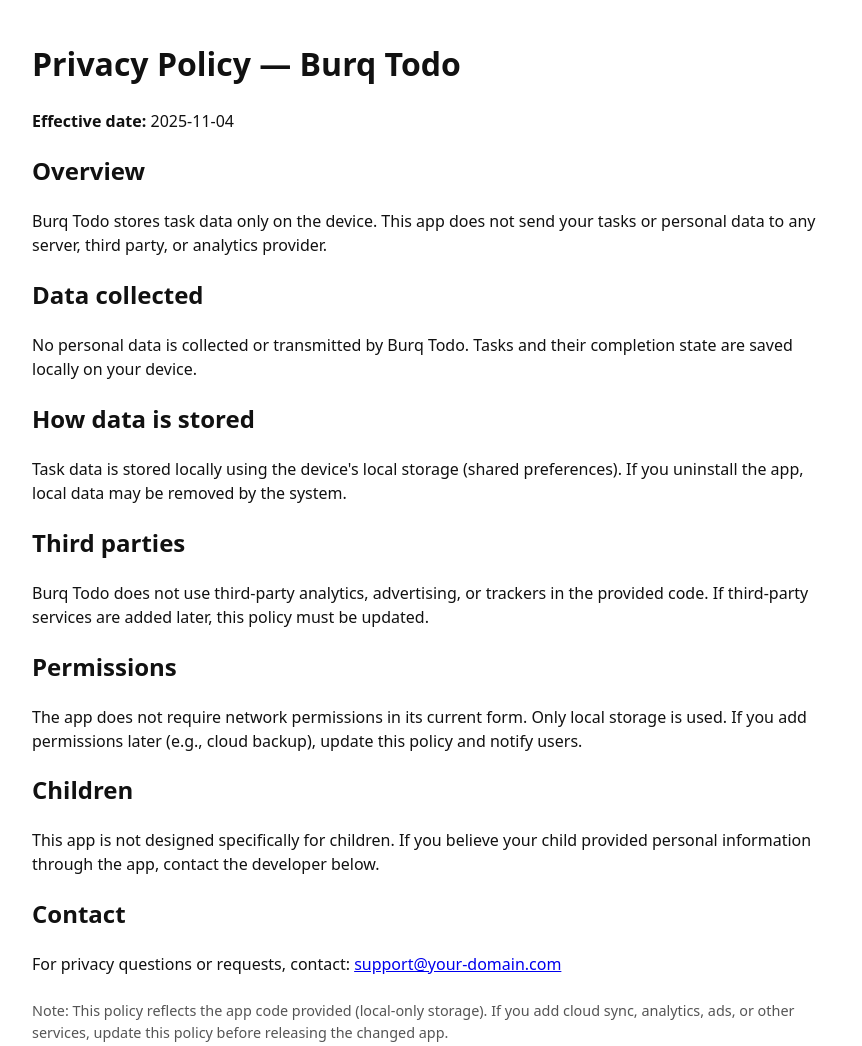
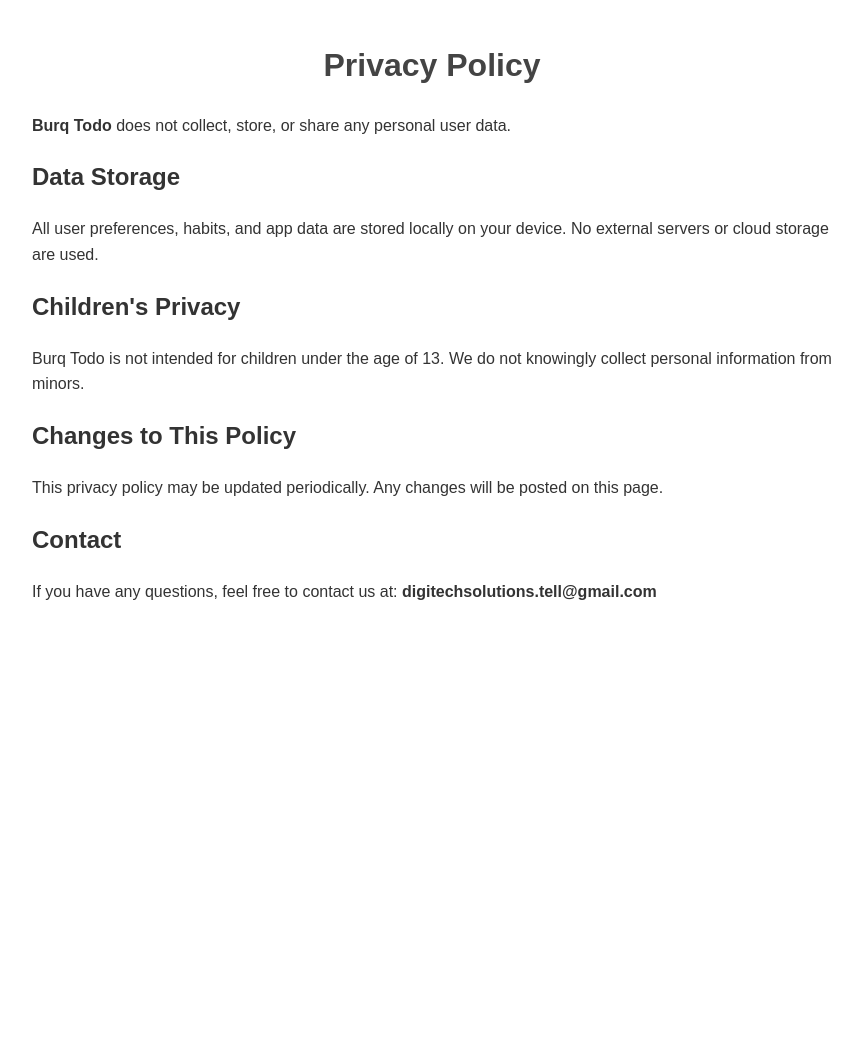
Before and after one commit to AbdullahNaheed/burq_todo_pp, a plain HTML site: page index.html in a window 1280 px wide. Shown: the whole page, without its empty margins (208-1070 px from the left). After the commit the page ends 800 px from the top, so only its background shows below. Drawn offline with Linux system fonts and the light colour scheme.

Commit message:
Update index.html

```diff
--- a/index.html
+++ b/index.html
@@ -1,39 +1,45 @@
-<!doctype html>
+<!DOCTYPE html>
 <html lang="en">
 <head>
-  <meta charset="utf-8" />
-  <title>Privacy Policy — Burq Todo</title>
-  <meta name="viewport" content="width=device-width,initial-scale=1" />
+  <meta charset="UTF-8" />
+  <meta name="viewport" content="width=device-width, initial-scale=1" />
+  <title>Privacy Policy - Burq Todo</title>
+  <style>
+    body {
+      font-family: Arial, sans-serif;
+      line-height: 1.6;
+      max-width: 800px;
+      margin: 40px auto;
+      padding: 0 20px;
+      color: #333;
+    }
+    h1 {
+      text-align: center;
+      color: #444;
+    }
+    a {
+      color: #007BFF;
+      text-decoration: none;
+    }
+  </style>
 </head>
 <body>
-  <main style="font-family:system-ui, -apple-system, Roboto, 'Segoe UI', Arial; max-width:800px; margin:40px auto; line-height:1.5; color:#111;">
-    <h1>Privacy Policy — Burq Todo</h1>
-    <p><strong>Effective date:</strong> 2025-11-04</p>
 
-    <h2>Overview</h2>
-    <p>Burq Todo stores task data only on the device. This app does not send your tasks or personal data to any server, third party, or analytics provider.</p>
+  <h1>Privacy Policy</h1>
 
-    <h2>Data collected</h2>
-    <p>No personal data is collected or transmitted by Burq Todo. Tasks and their completion state are saved locally on your device.</p>
+  <p><strong>Burq Todo</strong> does not collect, store, or share any personal user data.</p>
 
-    <h2>How data is stored</h2>
-    <p>Task data is stored locally using the device's local storage (shared preferences). If you uninstall the app, local data may be removed by the system.</p>
+  <h2>Data Storage</h2>
+  <p>All user preferences, habits, and app data are stored locally on your device. No external servers or cloud storage are used.</p>
 
-    <h2>Third parties</h2>
-    <p>Burq Todo does not use third-party analytics, advertising, or trackers in the provided code. If third-party services are added later, this policy must be updated.</p>
+  <h2>Children's Privacy</h2>
+  <p>Burq Todo is not intended for children under the age of 13. We do not knowingly collect personal information from minors.</p>
 
-    <h2>Permissions</h2>
-    <p>The app does not require network permissions in its current form. Only local storage is used. If you add permissions later (e.g., cloud backup), update this policy and notify users.</p>
+  <h2>Changes to This Policy</h2>
+  <p>This privacy policy may be updated periodically. Any changes will be posted on this page.</p>
 
-    <h2>Children</h2>
-    <p>This app is not designed specifically for children. If you believe your child provided personal information through the app, contact the developer below.</p>
+  <h2>Contact</h2>
+  <p>If you have any questions, feel free to contact us at: <strong>digitechsolutions.tell@gmail.com</strong></p>
 
-    <h2>Contact</h2>
-    <p>For privacy questions or requests, contact: <a href="mailto:support@your-domain.com">support@your-domain.com</a></p>
-
-    <p style="font-size:0.9em; color:#555; margin-top:24px;">
-      Note: This policy reflects the app code provided (local-only storage). If you add cloud sync, analytics, ads, or other services, update this policy before releasing the changed app.
-    </p>
-  </main>
 </body>
 </html>
```
